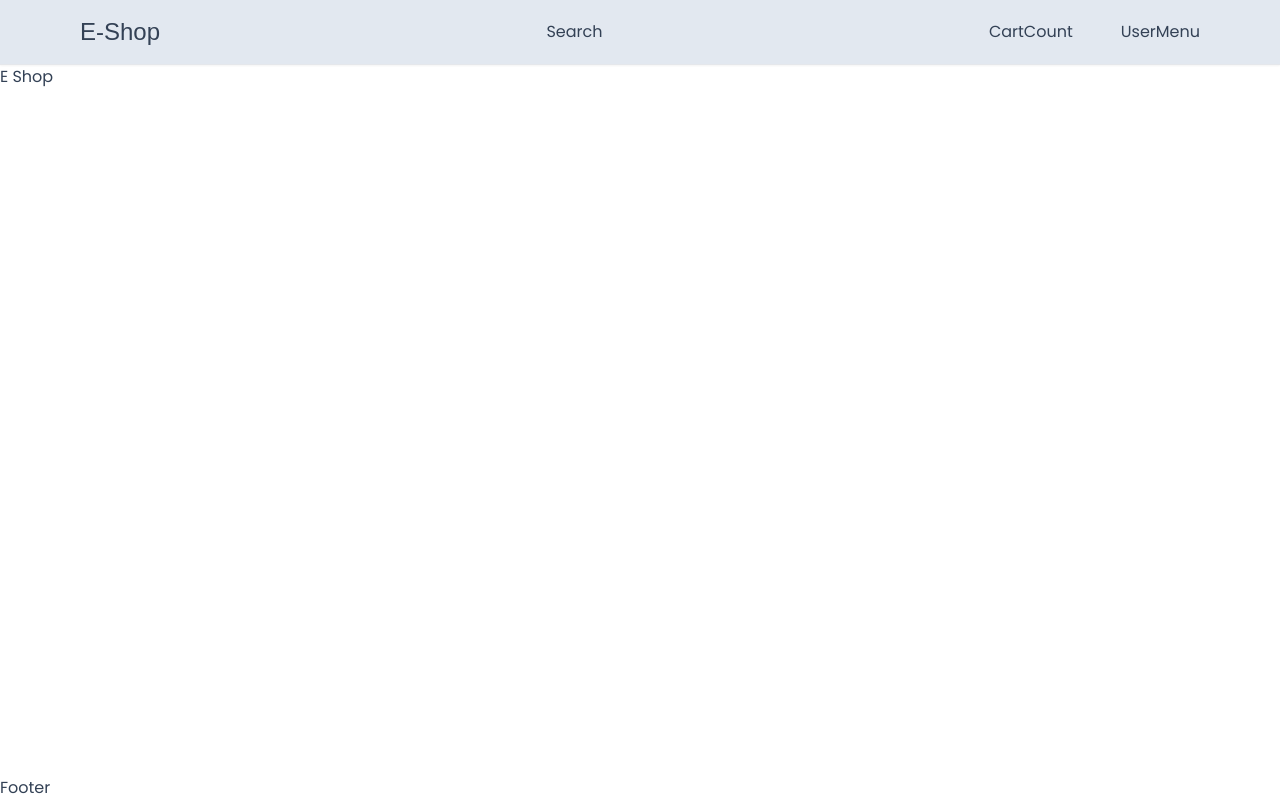
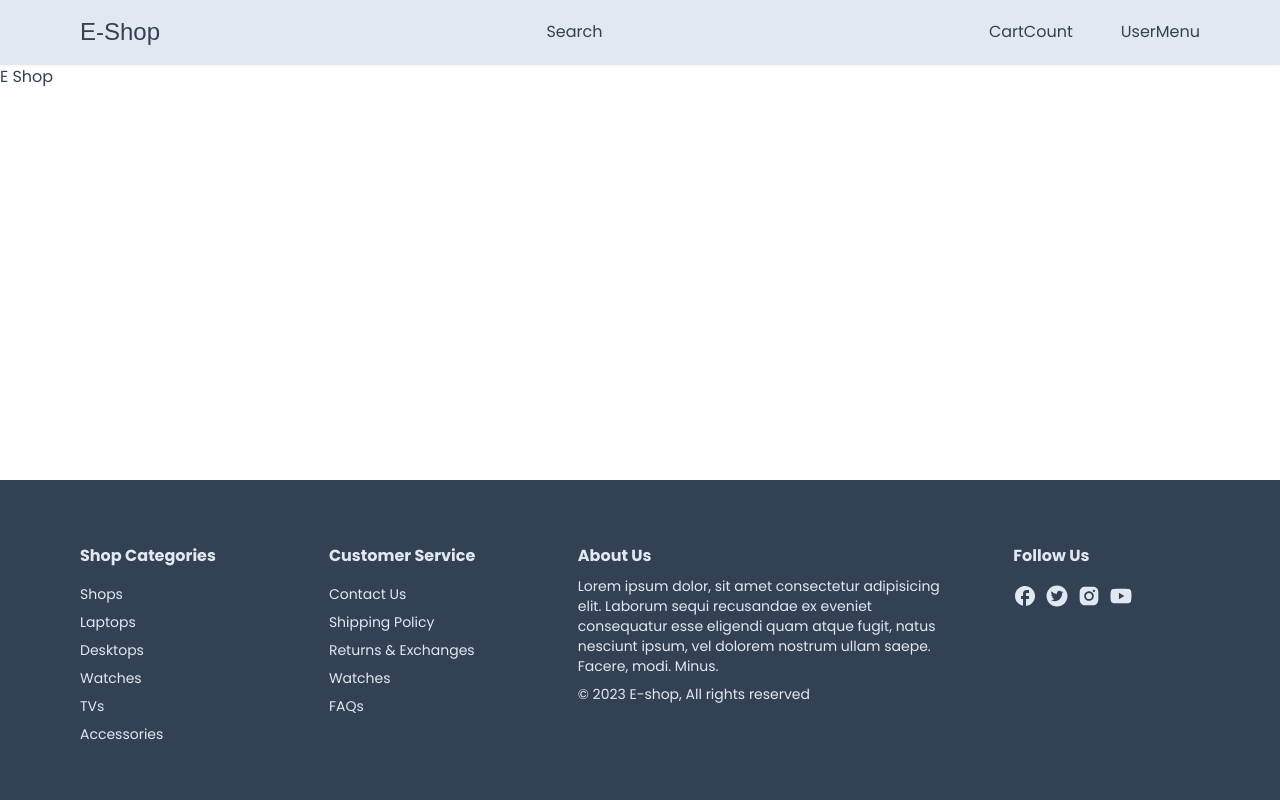
Before and after one commit to Zannatul-Fahmida/e-shop-typescript, a Next.js app: page / in a window 1280 px wide. Built offline with nearby package versions, Linux system fonts and the light colour scheme; a web font is replaced by a local one.

Commit message:
footer added

```diff
--- a/app/components/footer/Footer.tsx
+++ b/app/components/footer/Footer.tsx
@@ -1,9 +1,54 @@
+import Link from "next/link";
+import Container from "../Container";
+import FooterList from "./FooterList";
+import {MdFacebook} from 'react-icons/md';
+import { AiFillTwitterCircle, AiFillInstagram, AiFillYoutube } from "react-icons/ai";
+
 const Footer = () => {
-    return (
-        <div>
-            Footer
+  return (
+    <footer className="bg-slate-700 text-slate-200 text-sm mt-16">
+      <Container>
+        <div className="flex flex-col md:flex-row justify-between pt-16 pb-8">
+          <FooterList>
+            <h3 className="text-base font-bold mb-2">Shop Categories</h3>
+            <Link href="#">Shops</Link>
+            <Link href="#">Laptops</Link>
+            <Link href="#">Desktops</Link>
+            <Link href="#">Watches</Link>
+            <Link href="#">TVs</Link>
+            <Link href="#">Accessories</Link>
+          </FooterList>
+          <FooterList>
+            <h3 className="text-base font-bold mb-2">Customer Service</h3>
+            <Link href="#">Contact Us</Link>
+            <Link href="#">Shipping Policy</Link>
+            <Link href="#">Returns & Exchanges</Link>
+            <Link href="#">Watches</Link>
+            <Link href="#">FAQs</Link>
+          </FooterList>
+          <div className="w-full md:w-1/3 mb-6 md:mb-0">
+            <h3 className="text-base font-bold mb-2">About Us</h3>
+            <p className="mb-2">
+              Lorem ipsum dolor, sit amet consectetur adipisicing elit. Laborum
+              sequi recusandae ex eveniet consequatur esse eligendi quam atque
+              fugit, natus nesciunt ipsum, vel dolorem nostrum ullam saepe.
+              Facere, modi. Minus.
+            </p>
+            <p>&copy; {new Date().getFullYear()} E-shop, All rights reserved</p>
+          </div>
+          <FooterList>
+            <h3 className="text-base font-bold mb-2">Follow Us</h3>
+            <div className="flex gap-2">
+              <Link href="#"><MdFacebook size={24} /></Link>
+              <Link href="#"><AiFillTwitterCircle size={24} /></Link>
+              <Link href="#"><AiFillInstagram size={24} /></Link>
+              <Link href="#"><AiFillYoutube size={24} /></Link>
+            </div>
+          </FooterList>
         </div>
-    );
+      </Container>
+    </footer>
+  );
 };
 
 export default Footer;
```
